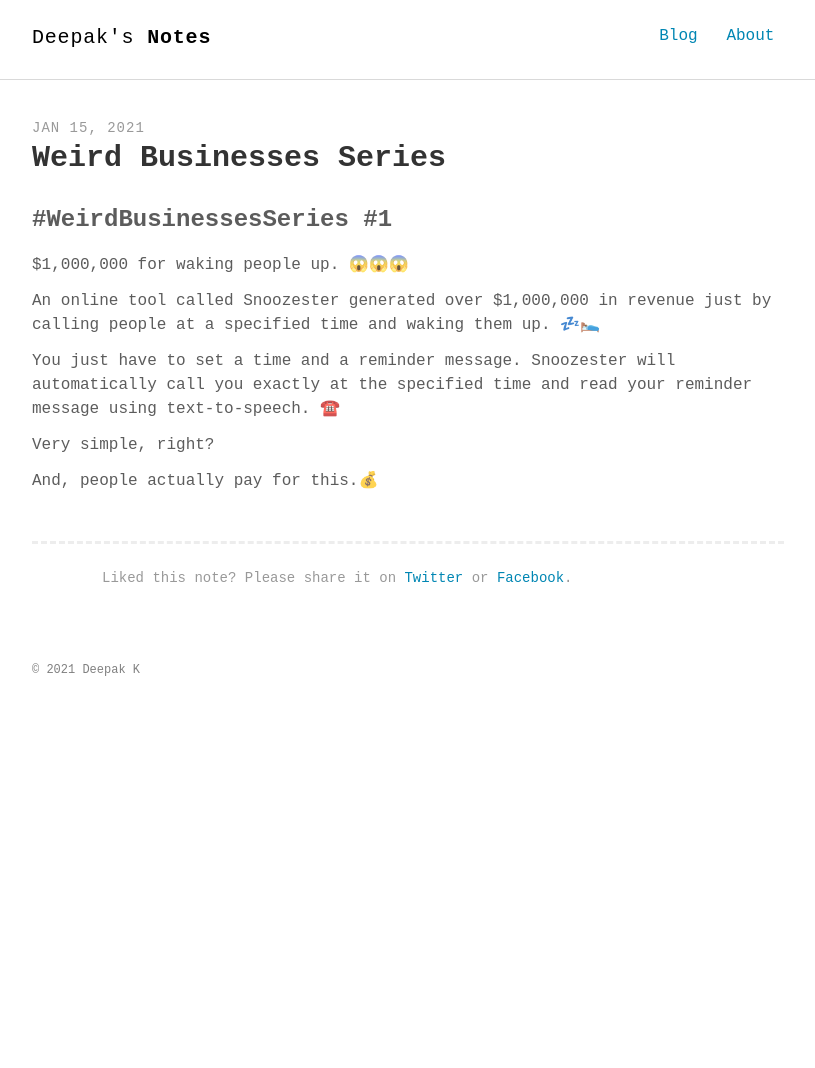
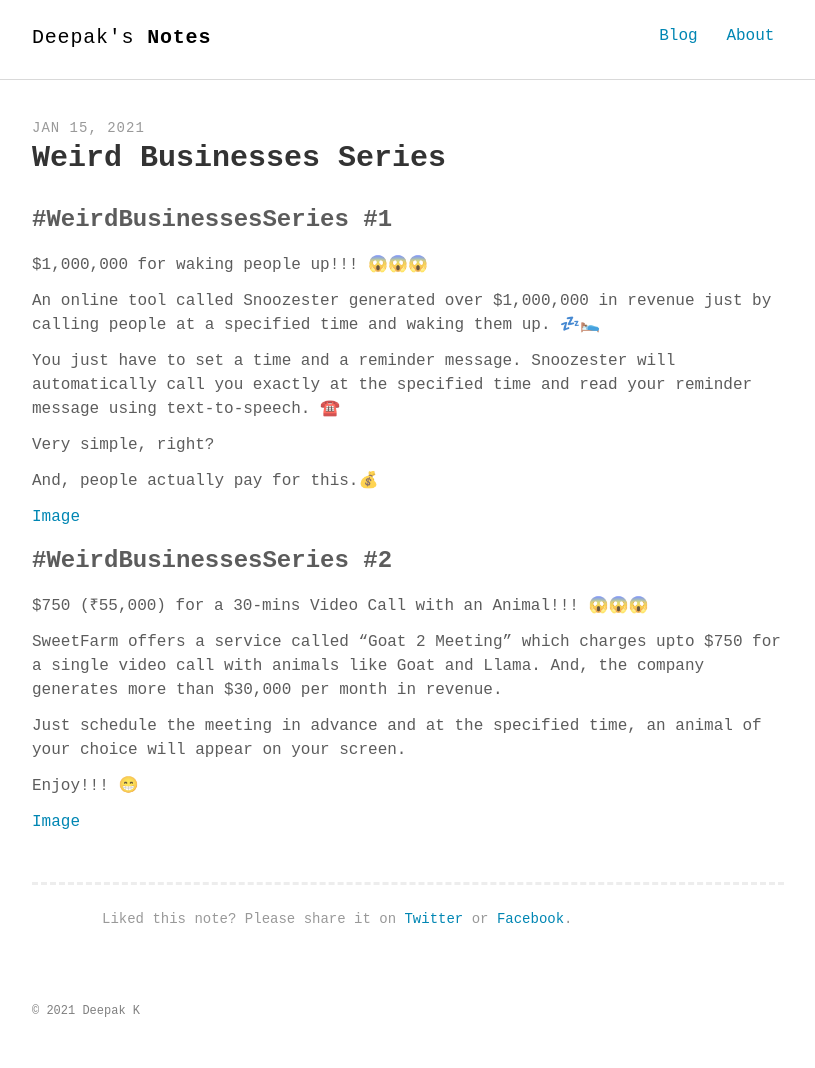
Before and after one commit to deepakness/deepak-notes-jk, a Jekyll site: the page built from _posts/2021-01-15-weird-businesses.md, in a window 1280 px wide. Shown: the whole page, without its empty margins (232-1047 px from the left). Built offline with Jekyll 4.4.1, drawn with Linux system fonts in a browser that asks for light colours; some web fonts are replaced; before the commit the page ends 900 px from its top, so only the background shows below that.

Commit message:
new note

```diff
--- a/_posts/2021-01-15-weird-businesses.md
+++ b/_posts/2021-01-15-weird-businesses.md
@@ -5,7 +5,7 @@ title: Weird Businesses Series
 
 ### #WeirdBusinessesSeries #1
 
-$1,000,000 for waking people up. 😱😱😱
+$1,000,000 for waking people up!!! 😱😱😱
 
 An online tool called Snoozester generated over $1,000,000 in revenue just by calling people at a specified time and waking them up. 💤🛌
 
@@ -14,3 +14,18 @@ You just have to set a time and a reminder message. Snoozester will automaticall
 Very simple, right?
 
 And, people actually pay for this.💰
+
+[Image](https://media-exp1.licdn.com/dms/image/C4E22AQEh-nhNRYX-cQ/feedshare-shrink_1280-alternative/0/1610699322081?e=1613606400&v=beta&t=NIHHhEmYU0AJjp7UO0bk0QWJ7zdqZtbuQWAGbI9_aSM)
+
+
+### #WeirdBusinessesSeries #2
+
+$750 (₹55,000) for a 30-mins Video Call with an Animal!!! 😱😱😱
+
+SweetFarm offers a service called "Goat 2 Meeting" which charges upto $750 for a single video call with animals like Goat and Llama. And, the company generates more than $30,000 per month in revenue.
+
+Just schedule the meeting in advance and at the specified time, an animal of your choice will appear on your screen.
+
+Enjoy!!! 😁
+
+[Image](https://mk0ebizfactsq69ri8v3.kinstacdn.com/wp-content/uploads/2020/04/goat-2-meeting.jpg)
```
